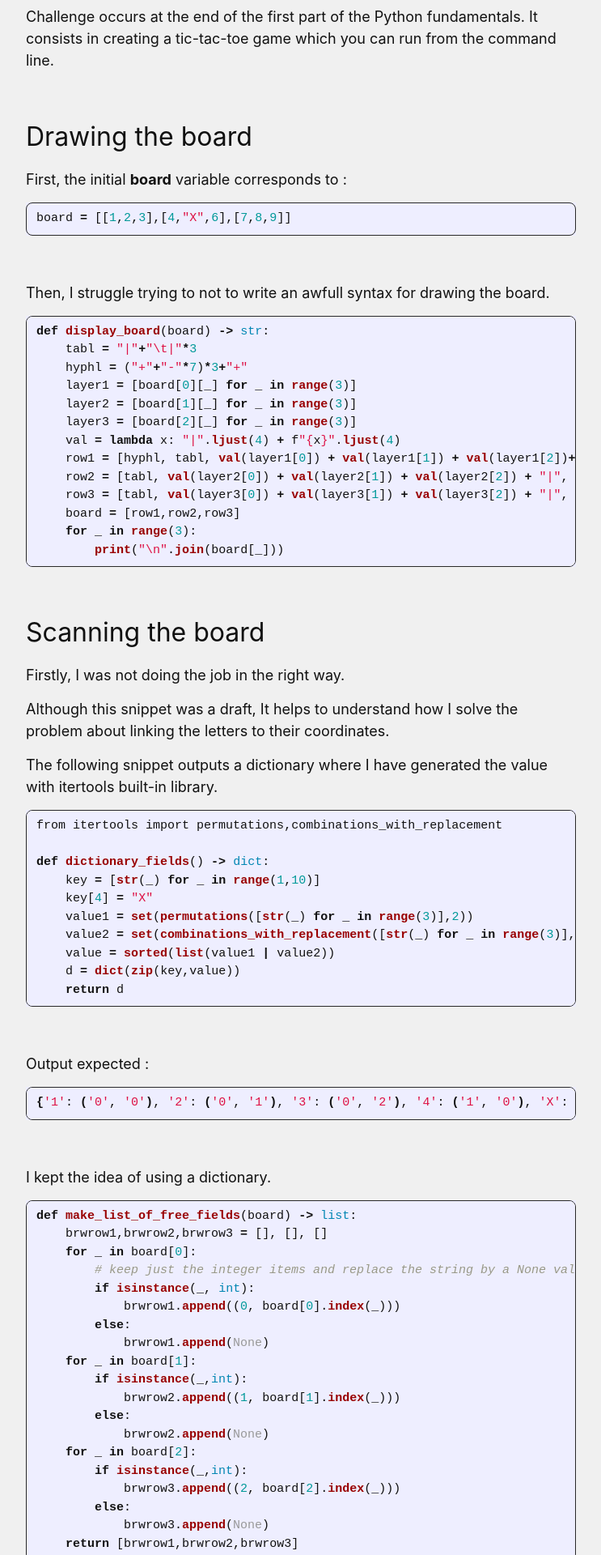
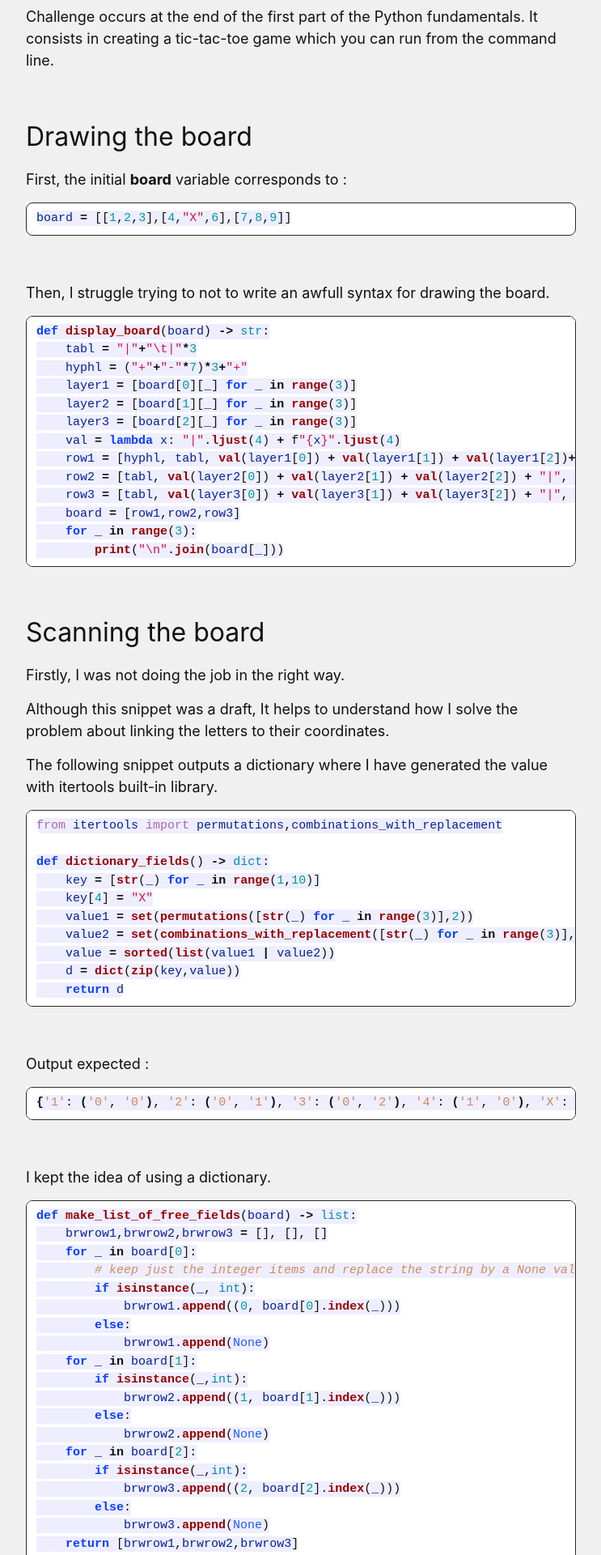
Before and after one commit to CMagnac/CMagnac-first-blog, a Jekyll site: the page built from _posts/2022-11-26-tictactoe.md, in a window 1280 px wide. Shown: the part 948-2868 px from the top of the page at 81% size, without its empty margins (268-1011 px from the left). Built offline with Jekyll 4.4.1, drawn with Linux system fonts in a browser that asks for light colours.

Commit message:
Styling code color

```diff
--- a/assets/css/main.css
+++ b/assets/css/main.css
@@ -184,13 +184,15 @@ table td { border: 1px solid #121212; }
 /** Syntax highlighting styles */
 .highlight { background: #fff; }
 
-.highlighter-rouge .highlight { background: #eef; }
+.highlighter-rouge .highlight { background: #fff; }
 
 .highlight .c { color: #998; font-style: italic; }
 
 .highlight .err { color: #a61717; background-color: #e3d2d2; }
 
-.highlight .k { font-weight: bold; }
+.highlight .k { color: #073EFF; font-weight: bold; }
+
+.highlight .n {color:#042096; }
 
 .highlight .o { font-weight: bold; }
 
@@ -198,7 +200,7 @@ table td { border: 1px solid #121212; }
 
 .highlight .cp { color: #999; font-weight: bold; }
 
-.highlight .c1 { color: #998; font-style: italic; }
+.highlight .c1 { color: #d08b63; font-style: italic; }
 
 .highlight .cs { color: #999; font-weight: bold; font-style: italic; }
 
@@ -230,6 +232,8 @@ table td { border: 1px solid #121212; }
 
 .highlight .kd { font-weight: bold; }
 
+.highlight .kn {color: #ae66a8;}
+
 .highlight .kp { font-weight: bold; }
 
 .highlight .kr { font-weight: bold; }
@@ -254,7 +258,7 @@ table td { border: 1px solid #121212; }
 
 .highlight .nf { color: #900; font-weight: bold; }
 
-.highlight .nn { color: #555; }
+.highlight .nn { color: #39906d; }
 
 .highlight .nt { color: #000080; }
 
@@ -290,11 +294,11 @@ table td { border: 1px solid #121212; }
 
 .highlight .sr { color: #009926; }
 
-.highlight .s1 { color: #d14; }
+.highlight .s1 { color: #d48456; }
 
 .highlight .ss { color: #990073; }
 
-.highlight .bp { color: #999; }
+.highlight .bp { color: #1F5BFF; }
 
 .highlight .vc { color: #008080; }
 
```
